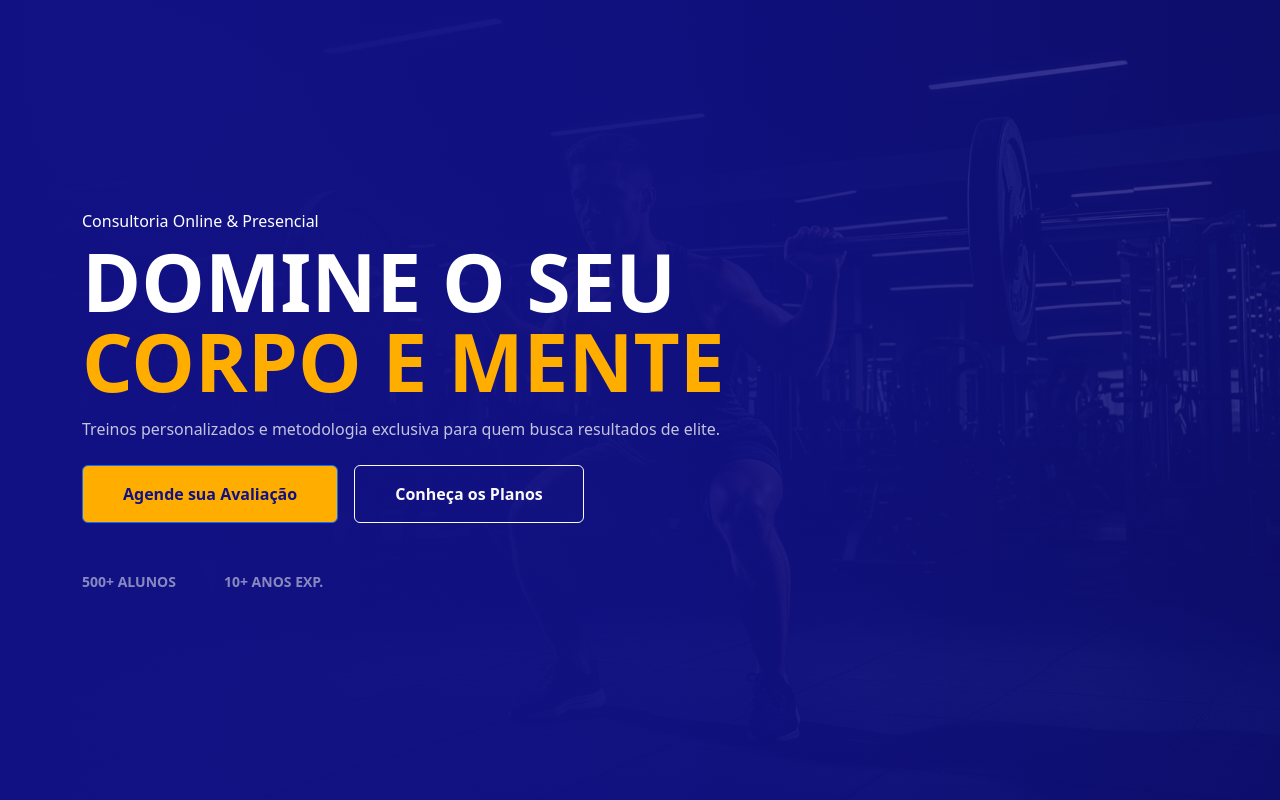
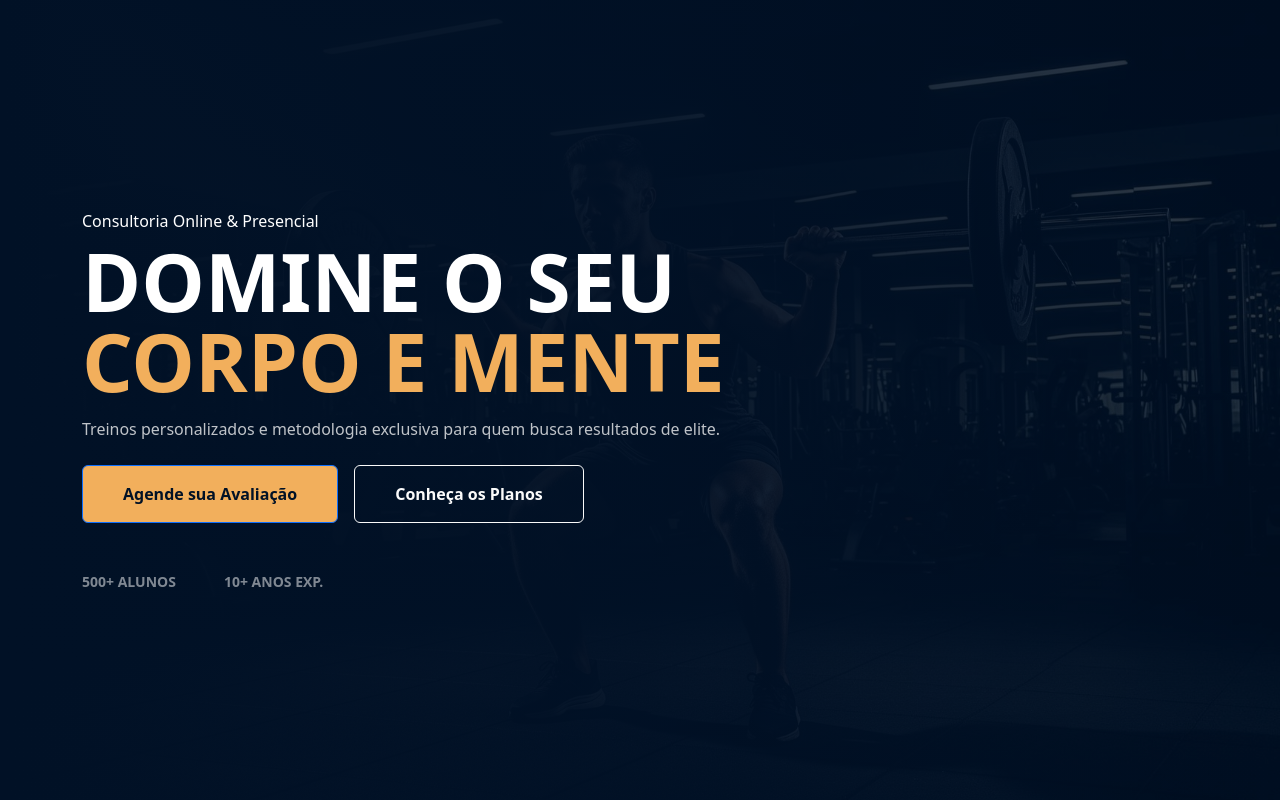
Before and after one commit to AbnerESCorreia/poseidon-consultoria, a React (Create React App) app: page / in a window 1280 px wide. Built offline with nearby package versions, Linux system fonts and the light colour scheme.

Commit message:
correção paleta

```diff
--- a/src/styles/_variables.scss
+++ b/src/styles/_variables.scss
@@ -1,7 +1,7 @@
 // Cores Principais
-$poseidon-blue: #111184;
-$poseidon-yellow: #ffae00;
-$poseidon-white: #ffffff;
+$poseidon-blue: #011126;
+$poseidon-yellow: #f2af5c;
+$poseidon-white: #edf7f8;
 
 // Cores de Apoio
 $gray-300: #d1d5db;
```
